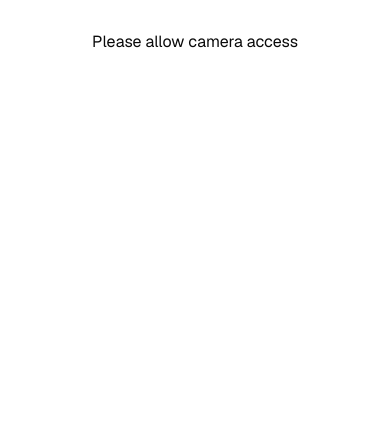
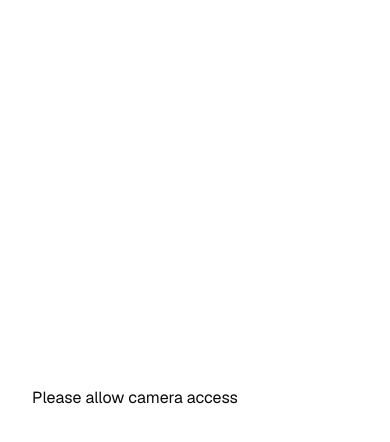
Before and after one commit to im-calvin/sasa, a Next.js app: page /camera in a window 390 px wide. Shown: the top 442 px of the page. Built offline with nearby package versions, Linux system fonts and the light colour scheme; no server answers.

Commit message:
add timer logic

```diff
--- a/app/camera/page.tsx
+++ b/app/camera/page.tsx
@@ -1,9 +1,11 @@
 "use client";
-import { useEffect, useState } from "react";
+import { memo, useEffect, useState } from "react";
 import { Video } from "@/components/Video";
 
+const VideoMemo = memo(Video);
+
 export default function Camera() {
-  const [time, setTime] = useState(5);
+  const [time, setTime] = useState(0); // NOTE: this is a little hacky, it should be synced on the camera permissions
 
   useEffect(() => {
     const timerId = setInterval(() => {
@@ -12,9 +14,21 @@ export default function Camera() {
     return () => clearInterval(timerId);
   }, []);
 
+  useEffect(() => {
+    if (time === 0) {
+      // take a snapshot
+
+    }
+  }, [time])
+
   return (
-    <div className="grid grid-rows-[20px_1fr_20px] items-center justify-items-center min-h-screen p-8 pb-20 gap-16 sm:p-20 font-[family-name:var(--font-geist-sans)]">
-      <Video />
+    <div className="flex items-center justify-items-center min-h-screen p-8 pb-20 gap-16 sm:p-20 font-[family-name:var(--font-geist-sans)]">
+      <VideoMemo setTime={setTime} />
+      {time <= 5 && time > 0 && (
+        <div className="absolute inset-0 flex items-center justify-center">
+          <div className="text-4xl font-bold text-white">{time}</div>
+        </div>
+      )}
     </div>
   );
 }
--- a/components/Video.tsx
+++ b/components/Video.tsx
@@ -1,11 +1,14 @@
 "use client";
-import { useRef, useEffect } from "react";
+import { useRef, useEffect, useState } from "react";
+import { Dispatch, SetStateAction } from "react";
 
 type VideoPropsT = {
+  setTime: Dispatch<SetStateAction<number>>;
 };
 
-export function Video({  }: VideoPropsT) {
+export function Video({setTime}: VideoPropsT) {
   const streamRef = useRef<MediaStreamTrack[] | null>(null);
+  const [isStreamReady, setIsStreamReady] = useState(false);
 
   async function requestCameraPermission() {
     try {
@@ -14,6 +17,8 @@ export function Video({  }: VideoPropsT) {
       });
       console.log("Camera permission granted");
       streamRef.current = stream.getVideoTracks();
+      setIsStreamReady(true);
+      setTime(6);
     } catch (error) {
       console.error("Camera permission denied", error);
     }
@@ -23,7 +28,7 @@ export function Video({  }: VideoPropsT) {
     requestCameraPermission();
   }, []);
 
-  return streamRef.current ? (
+  return isStreamReady ? (
     <video
       autoPlay
       ref={(video) => {
```
